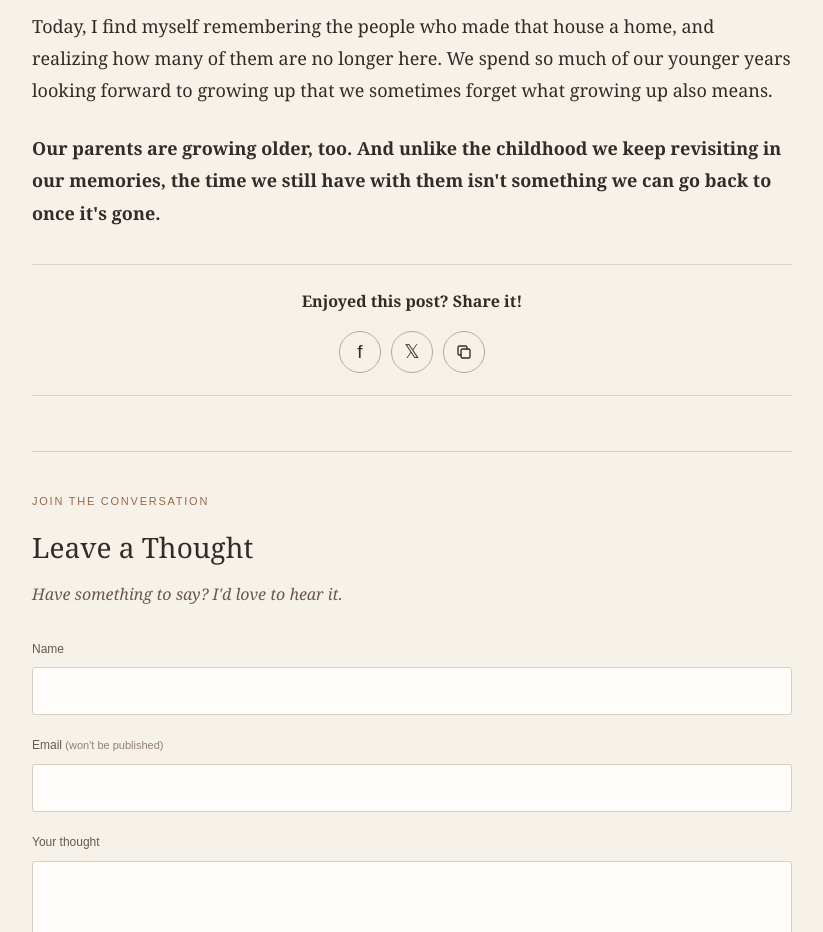
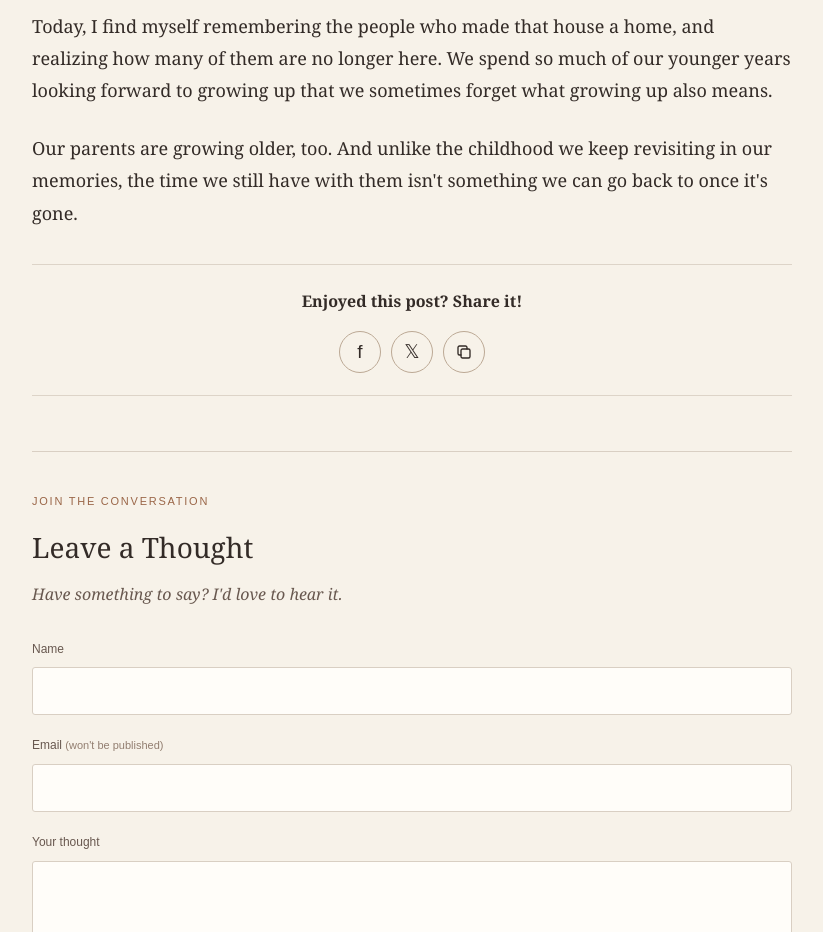
Before and after one commit to coffeecatsandthoughts/coffee-cats-and-thoughts, an Eleventy site: page posts/while-we-were-growing-up-they-were-growing-older.md in a window 1280 px wide. Shown: the part 4460-5392 px from the top of the page, without its empty margins (58-881 px from the left). Built offline with nearby package versions, Linux system fonts and the light colour scheme; Eleventy itself is replaced by a stand-in of ours; files that its build step writes are made by us from their sources; no server answers.

Commit message:
Update while-we-were-growing-up-they-were-growing-older.md

```diff
--- a/posts/while-we-were-growing-up-they-were-growing-older.md
+++ b/posts/while-we-were-growing-up-they-were-growing-older.md
@@ -57,4 +57,4 @@ This morning's news reminded me of a family who welcomed ours into a neighborhoo
 
 Today, I find myself remembering the people who made that house a home, and realizing how many of them are no longer here. We spend so much of our younger years looking forward to growing up that we sometimes forget what growing up also means.
 
-**Our parents are growing older, too. And unlike the childhood we keep revisiting in our memories, the time we still have with them isn't something we can go back to once it's gone.**
+Our parents are growing older, too. And unlike the childhood we keep revisiting in our memories, the time we still have with them isn't something we can go back to once it's gone.
```
